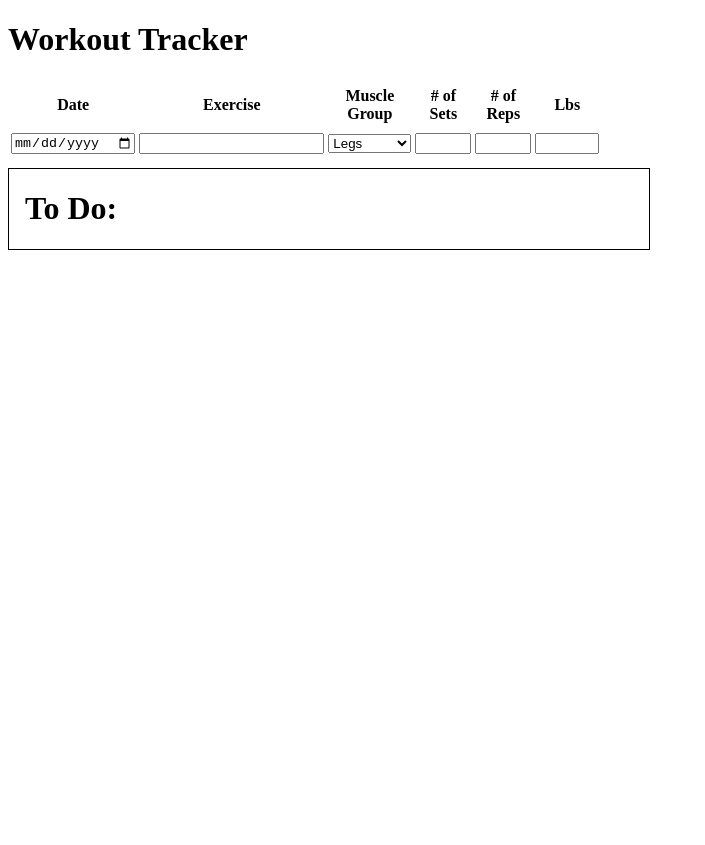
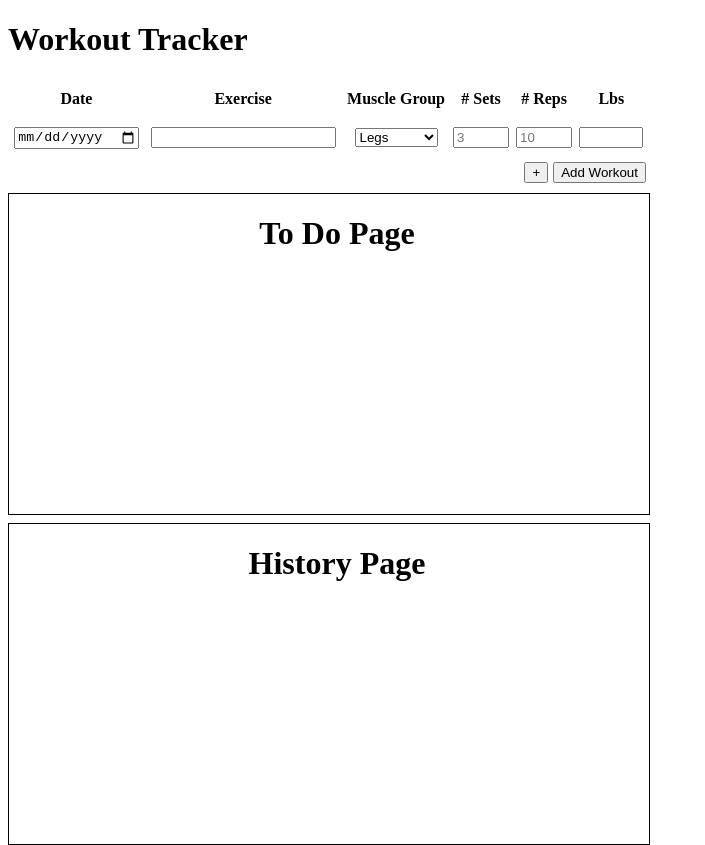
Before and after one commit to Sima612/workout-tracker, a React (Create React App) app: page / in a window 1280 px wide. Shown: the whole page, without its empty margins (0-705 px from the left). Built offline with nearby package versions, Linux system fonts and the light colour scheme.

Commit message:
added exercise model & user model

```diff
--- a/src/App.js
+++ b/src/App.js
@@ -1,12 +1,20 @@
 import './style/css.css';
 import Home from './components/Home';
 import Todo from './components/Todo';
+import History from './components/History';
+import exerciseModel from './exerciseModel';
 
 function App() {
+
+  const addRow = (row) => {
+
+  }
+
   return (
     <div className="App">
-      <Home />
+      <Home exerciseModel={exerciseModel}/>
       <Todo />
+      <History />
     </div>
   );
 }
--- /dev/null
+++ b/src/components/History.js
@@ -0,0 +1,9 @@
+function History() {
+    return (
+        <div className="history-div">
+            <h1>History Page</h1>
+        </div>
+    )
+}
+
+export default History;
--- a/src/components/Home.js
+++ b/src/components/Home.js
@@ -1,6 +1,8 @@
 import React from "react";
 
-function Home() {
+function Home(props) {
+    const { exerciseModel } = props;
+
     return (
         <div>
             <header>
@@ -12,16 +14,22 @@ function Home() {
                         <th>Date</th>
                         <th>Exercise</th>
                         <th>Muscle Group</th>
-                        <th># of Sets</th>
-                        <th># of Reps</th>
+                        <th># Sets</th>
+                        <th># Reps</th>
                         <th>Lbs</th>
                     </tr>
-                    <tr class="row-1">
+                    <tr class="row-2">
                         <th>
-                            <input type="date" name="" id="date"/>
+                            <label htmlFor="date">{exerciseModel.date}</label>
+                            <input type="date"
+                                name="date"
+                                id="date"
+                                />
                         </th>
                         <th>
-                            <input type="textarea"/>
+                            <label htmlFor="exerciseName">{exerciseModel.exerciseName}</label>
+                            <input type="textarea"
+                                />
                         </th>
                         <th>
                             <select>
@@ -33,23 +41,44 @@ function Home() {
                             </select>
                         </th>
                         <th>
+                            <label htmlFor="sets">{exerciseModel.sets}</label>
                             <input type="number"
                                 min="1"
                                 max="99"
-                                id="sets"/>
+                                id="sets"
+                                name="sets"
+                                placeholder="3"
+                                />
                         </th>
                         <th>
+                            <label htmlFor="reps">{exerciseModel.reps}</label>
                             <input type="number"
                                 min="1"
                                 max="99"
-                                id="reps"/>
+                                id="reps"
+                                name="reps"
+                                placeholder='10'/>
                         </th>
                         <th>
+                            <label htmlFor="lbs">{exerciseModel.lbs}</label>
                             <input type="number"
                                 min="5"
                                 max="999"
+                                name="lbs"
                                 id="lbs"/>
                         </th>
+                    </tr>
+                </table>
+                <table className="table-2">
+                    <tr>
+                        <div className="btn-div">
+                            <button>
+                                +
+                            </button>
+                            <button>
+                                Add Workout
+                            </button>
+                        </div>
                     </tr>
                 </table>
             </div>
--- a/src/components/Todo.js
+++ b/src/components/Todo.js
@@ -2,7 +2,7 @@
 function Todo () {
     return (
         <div className="todo-div">
-            <h1>To Do:</h1>
+            <h1>To Do Page</h1>
         </div>
     )
 }
--- /dev/null
+++ b/src/exerciseModel.js
@@ -0,0 +1,9 @@
+const exerciseModel = {
+    date: Date,
+    exerciseName: '',
+    sets: [],
+    reps: [],
+    lbs: []
+}
+
+export default exerciseModel;
--- a/src/seeders/chest-seed.js
+++ b/src/seeders/chest-seed.js
@@ -1,4 +1,5 @@
-module.exports = [{
+module.exports = [
+{
     exercise: 'Bench Press',
     style: 'Barbell',
     muscleGroup: 'Chest',
--- a/src/seeders/legs-seed.js
+++ b/src/seeders/legs-seed.js
@@ -1,4 +1,5 @@
-module.exports = [{
+module.exports = [
+{
     exercise: 'Squat',
     style: 'Barbell',
     muscleGroup: 'Legs',
--- a/src/style/css.css
+++ b/src/style/css.css
@@ -9,15 +9,37 @@ body .container {
   width: 50%;
 }
 body .table-1 {
-  width: 50%;
+  width: 100%;
   height: 10vh;
+}
+body .table-2 {
+  width: 100%;
+}
+body .table-2 .btn-div {
+  float: right;
+  display: flex;
+  -moz-column-gap: 5px;
+       column-gap: 5px;
 }
 
 .todo-div {
   border: 1px solid black;
   margin-top: 0.5em;
   width: 50%;
+  height: 40vh;
 }
 .todo-div h1 {
   padding-left: 0.5em;
+  text-align: center;
+}
+
+.history-div {
+  border: 1px solid black;
+  margin-top: 0.5em;
+  width: 50%;
+  height: 40vh;
+}
+.history-div h1 {
+  padding-left: 0.5em;
+  text-align: center;
 }/*# sourceMappingURL=css.css.map */
--- a/src/style/css.scss
+++ b/src/style/css.scss
@@ -1,3 +1,7 @@
+// * {
+//     border: 1px solid red;
+// }
+
 body {
     width: 100%;
     height: 100vh;
@@ -8,8 +12,16 @@ body {
         width: 50%;
     }
     .table-1 {
-        width: 50%;
+        width: 100%;
         height: 10vh;
+    }
+    .table-2 {
+        width: 100%;
+        .btn-div {
+            float: right;
+            display: flex;
+            column-gap: 5px;
+        }
     }
 }
 
@@ -17,7 +29,20 @@ body {
     border: 1px solid black;
     margin-top: 0.5em;
     width: 50%;
+    height: 40vh;
     h1 {
         padding-left: 0.5em;
+        text-align: center;
     }
 }
+
+.history-div {
+    border: 1px solid black;
+    margin-top: 0.5em;
+    width: 50%;
+    height: 40vh;
+    h1 {
+        padding-left: 0.5em;
+        text-align: center;
+    }
+}
```
Also changed, not shown: data.js (deleted, +0 -7 lines), src/userModel.js (added, +11 -0 lines), 1 other file (tests, documents, lock files or other folders).
